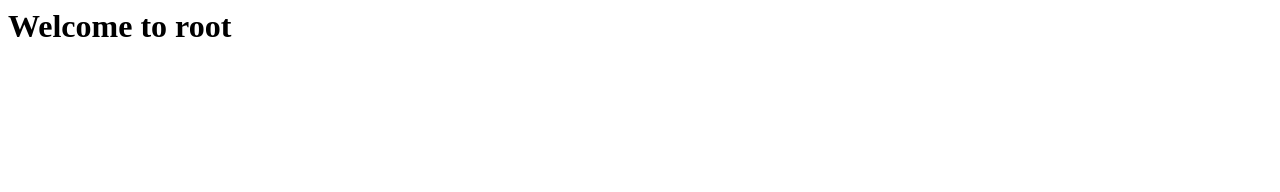
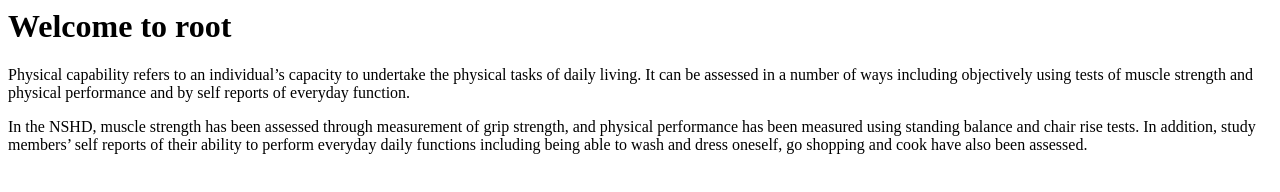
Before and after one commit to MariaPopham/Test, a plain HTML site: page index.html in a window 1280 px wide. Drawn offline with Linux system fonts and the light colour scheme.

Commit message:
Update index.html

```diff
--- a/index.html
+++ b/index.html
@@ -1 +1,3 @@
 <h1>Welcome to root</h1>
+<p>Physical capability refers to an individual’s capacity to undertake the physical tasks of daily living. It can be assessed in a number of ways including objectively using tests of muscle strength and physical performance and by self reports of everyday function.</p>
+<p>In the NSHD, muscle strength has been assessed through measurement of grip strength, and physical performance has been measured using standing balance and chair rise tests. In addition, study members’ self reports of their ability to perform everyday daily functions including being able to wash and dress oneself, go shopping and cook have also been assessed.</p>
```
